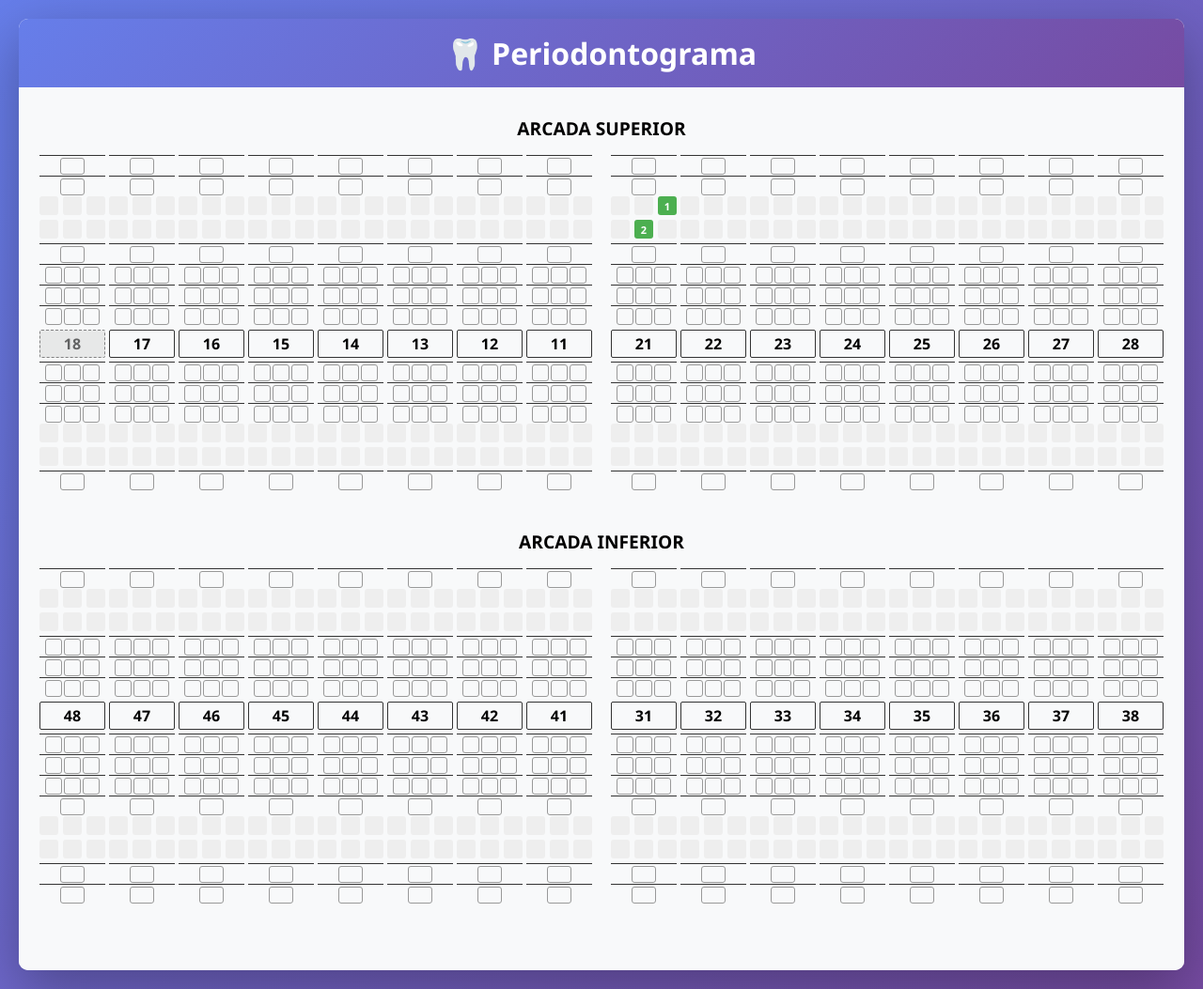
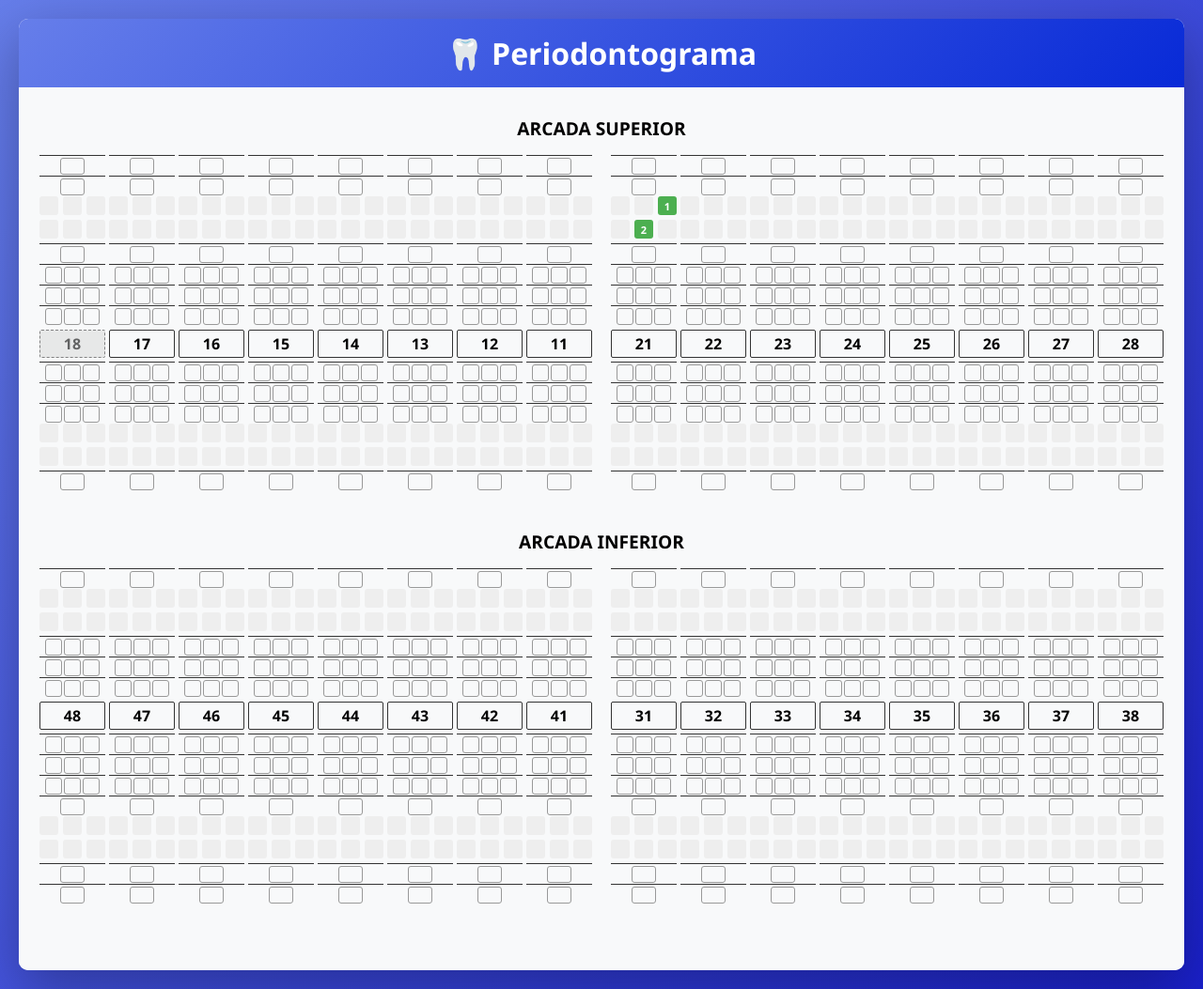
Before and after one commit to Evans-F-Jimenez/Periodontograma-con-Control-por-Voz, a PHP site: page / in a window 1280 px wide. Shown: the whole page at 94% size. Run offline with PHP 8.4, Linux system fonts and the light colour scheme.

Commit message:
Cambiar color de fondo

```diff
--- a/V2/periodontograma/public/style.css
+++ b/V2/periodontograma/public/style.css
@@ -6,7 +6,7 @@
 
 body {
     font-family: 'Segoe UI', Tahoma, Geneva, Verdana, sans-serif;
-    background: linear-gradient(135deg, #667eea 0%, #764ba2 100%);
+    background: linear-gradient(135deg, #667eea 0%, #1a20cc 100%);
     padding: 20px;
     min-height: 100vh;
 }
@@ -21,7 +21,7 @@ body {
 }
 
 .header {
-    background: linear-gradient(135deg, #667eea 0%, #764ba2 100%);
+    background: linear-gradient(135deg, #667eea 0%, #082ad7 100%);
     color: white;
     padding: 15px;
     text-align: center;
```
